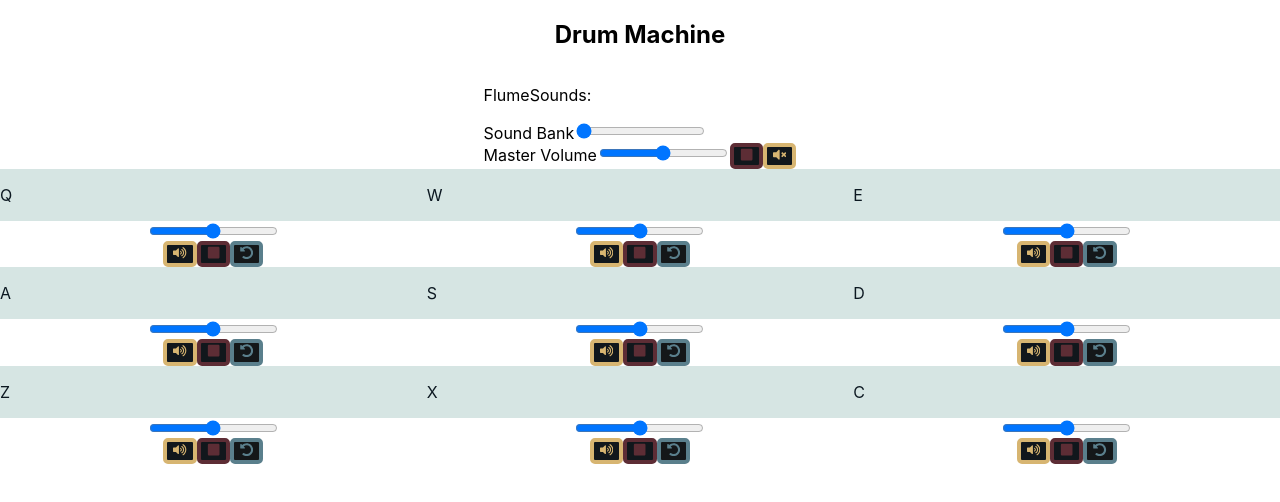
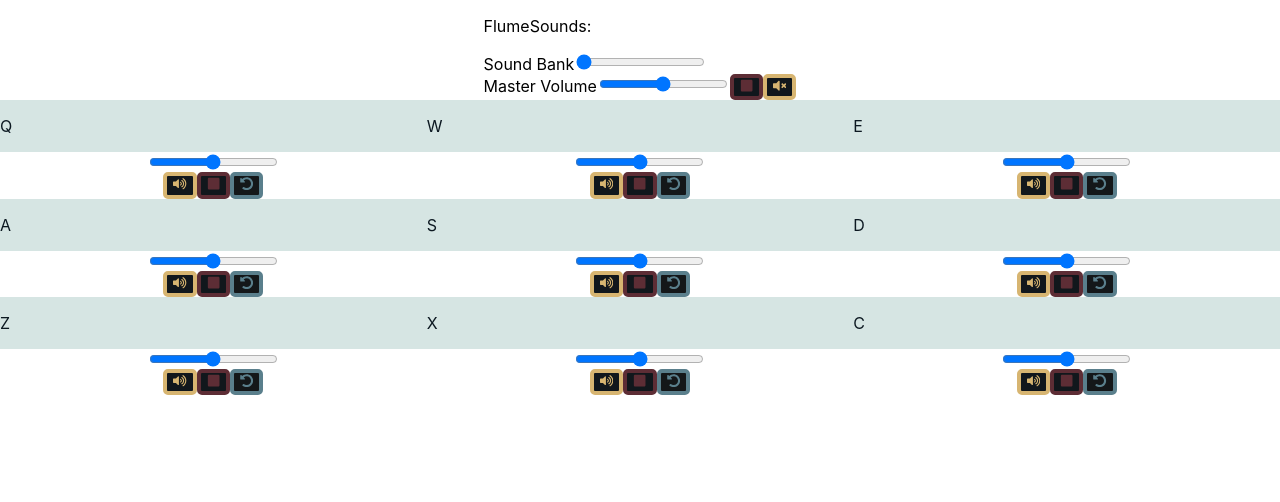
Before and after one commit to nic-vo/nv-portfolio, a Next.js app: page /fcc/drum-machine in a window 1280 px wide. Shown: the top 502 px of the page. Built offline with nearby package versions, Linux system fonts and the light colour scheme.

Commit message:
Change strings to ints in drum-machine state updates

```diff
--- a/pages/fcc/drum-machine.js
+++ b/pages/fcc/drum-machine.js
@@ -30,7 +30,7 @@ const DrumMachine = () => {
 	};
 
 	const mVolumeHandler = (e) => {
-		setMVolume(e.target.value);
+		setMVolume(parseFloat(e.target.value));
 	};
 
 	const setBankHandler = (e) => {
@@ -60,7 +60,6 @@ const DrumMachine = () => {
 
 	return (
 		<section className={machineStyles.drumContainer}>
-			<h1>Drum Machine</h1>
 			<ControlPanel
 				displaySound={displaySound}
 				mVolume={mVolume}
```
